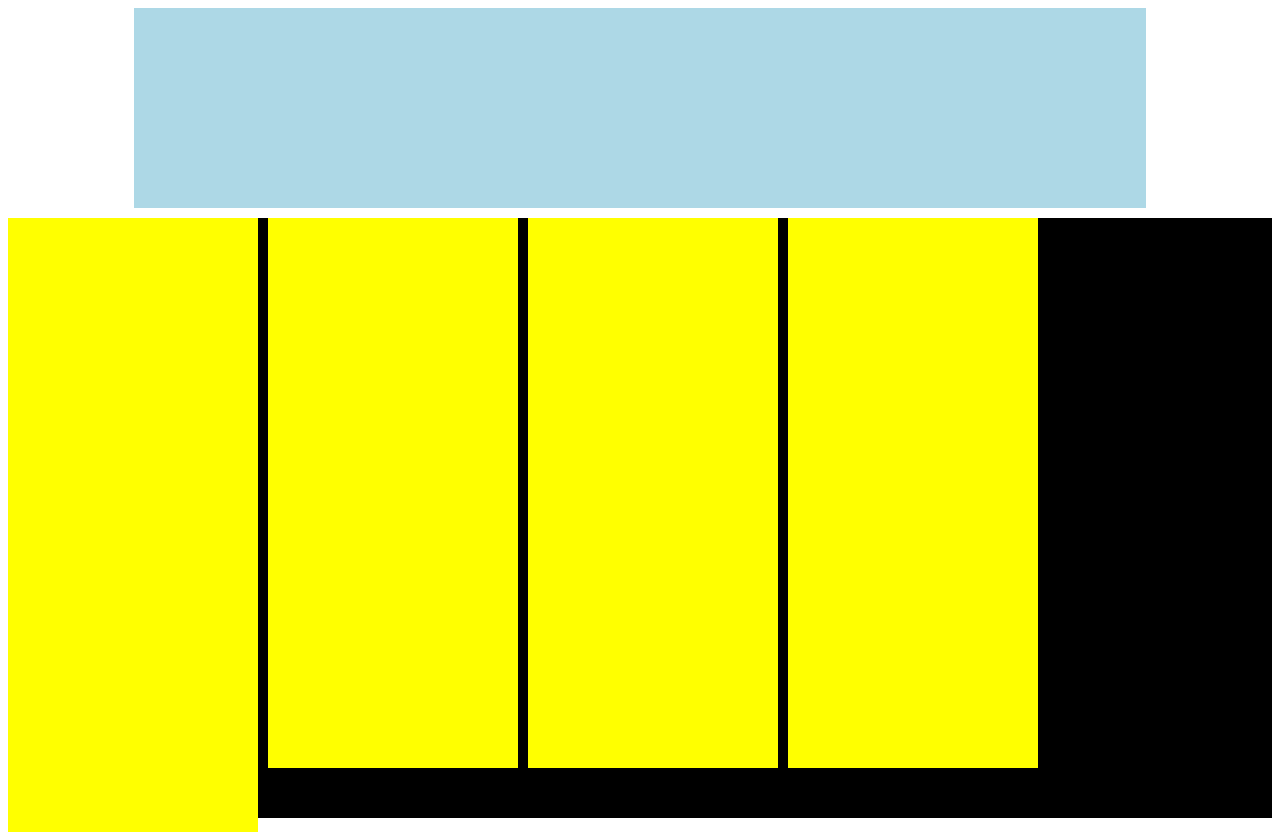
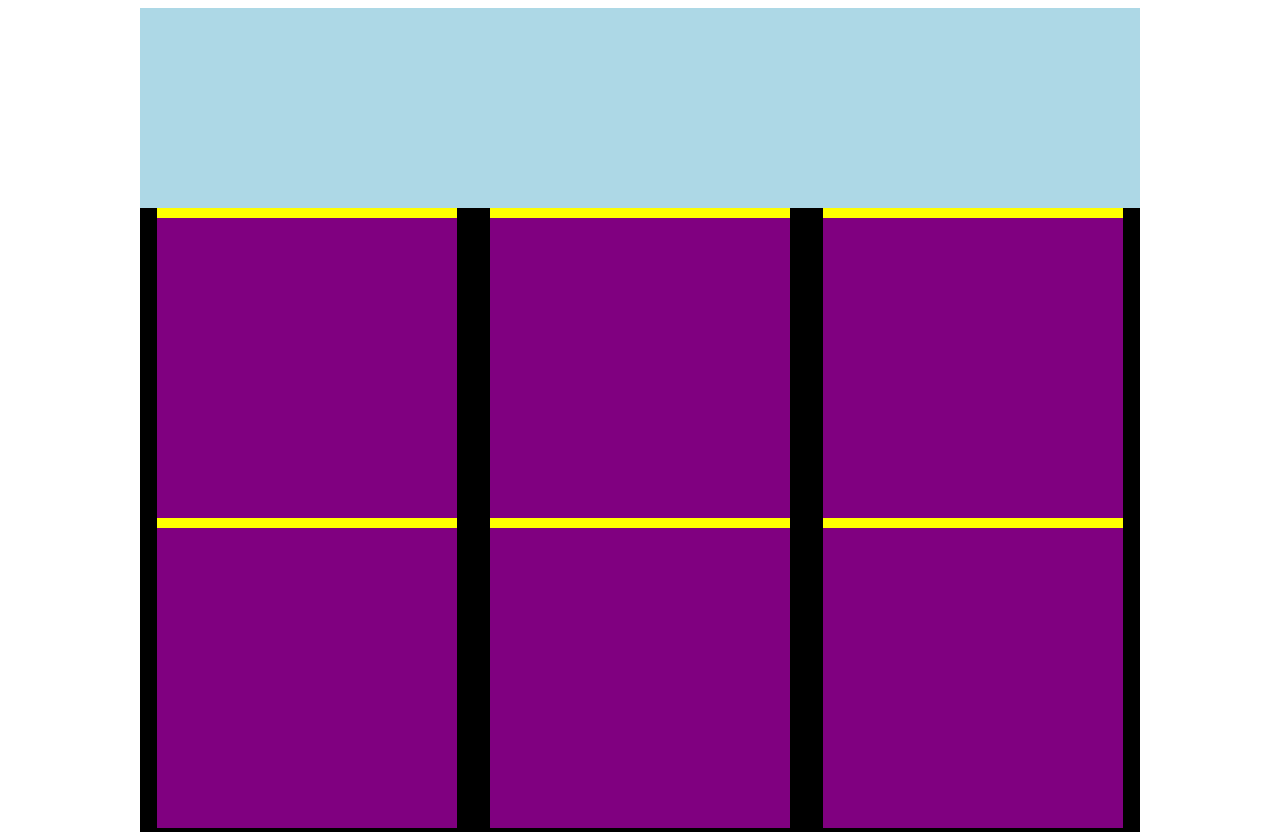
Before and after one commit to Cauyote/newstemp, a plain HTML site: page index.html in a window 1280 px wide. Shown: the top 832 px of the page. Drawn offline with Linux system fonts and the light colour scheme.

Commit message:
article divs complete

```diff
--- a/index.html
+++ b/index.html
@@ -6,20 +6,41 @@
     <link rel="stylesheet" href="resources/css/styles.css">
   </head>
   <body>
+    <!--Header-->
 <div class="header"> </div>
 
 <div class="content">
+  <!--Column 1-->
 <div class="column">
-  </div>
-  <div class="column">
-    </div>
-    <div class="column">
-      </div>
-      <div class="column">
-        </div>
-        <div class="column">
-          </div>
+  <div class="story">
+    <div style="padding-top: 1px"></div>
+</div><div class="story">
+  <div style="padding-top: 1px"></div>
 </div>
 
-  </body>
+  </div>
+  <!--Column 2-->
+  <div class="column">
+    <div class="story">
+      <div style="padding-top: 1px"></div>
+    </div>
+    <div class="story">
+      <div style="padding-top: 1px"></div>
+    </div>
+
+
+    </div>
+    <!--Column 3-->
+    <div class="column">
+      <div class="story">
+        <div style="padding-top: 1px"></div>
+      </div>
+      <div class="story">
+        <div style="padding-top: 1px"></div>
+      </div>
+
+
+
+      </div>
+</body>
 </html>
--- a/resources/css/styles.css
+++ b/resources/css/styles.css
@@ -1,20 +1,28 @@
 .header{
   background-color: lightblue;
   height: 200px;
-  width: 80%;
+  width: 1000px;
   margin: 0 auto;
 }
 .content{
   background-color: black;
-  height: 600px;
-  width: 100%;
+  height: 650px;
+  width: 1000px;
   margin-top: 10px;
+  margin: 0 auto;
 }
 
 .column{
   background-color: yellow;
-  height: 550px;
-  width: 250px;
+  height: 600px;
+  width: 300px;
   float:left;
-  margin-right: 10px;
+  margin: 0px 16.6px;
 }
+
+.story{
+  background-color: purple;
+  width:300px;
+  height: 300px;
+  margin: 10px 0px;
+}
```
